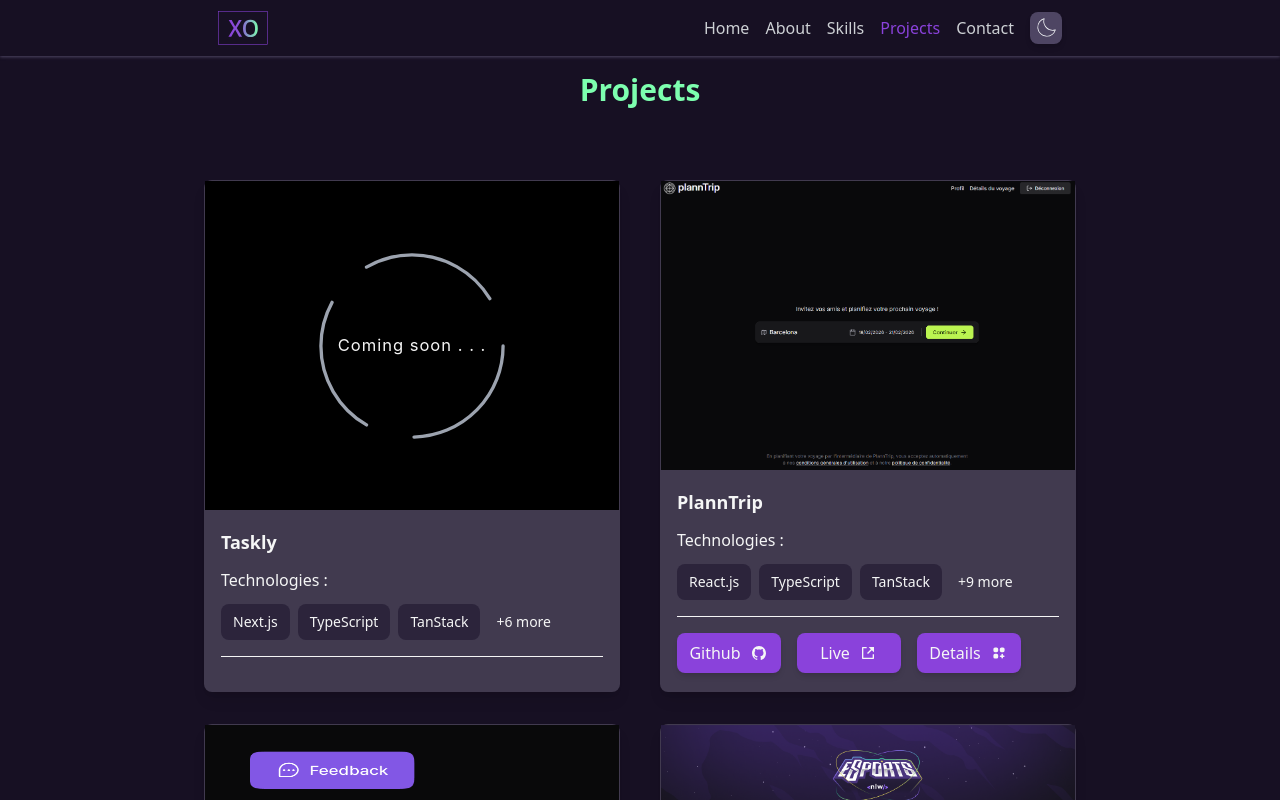
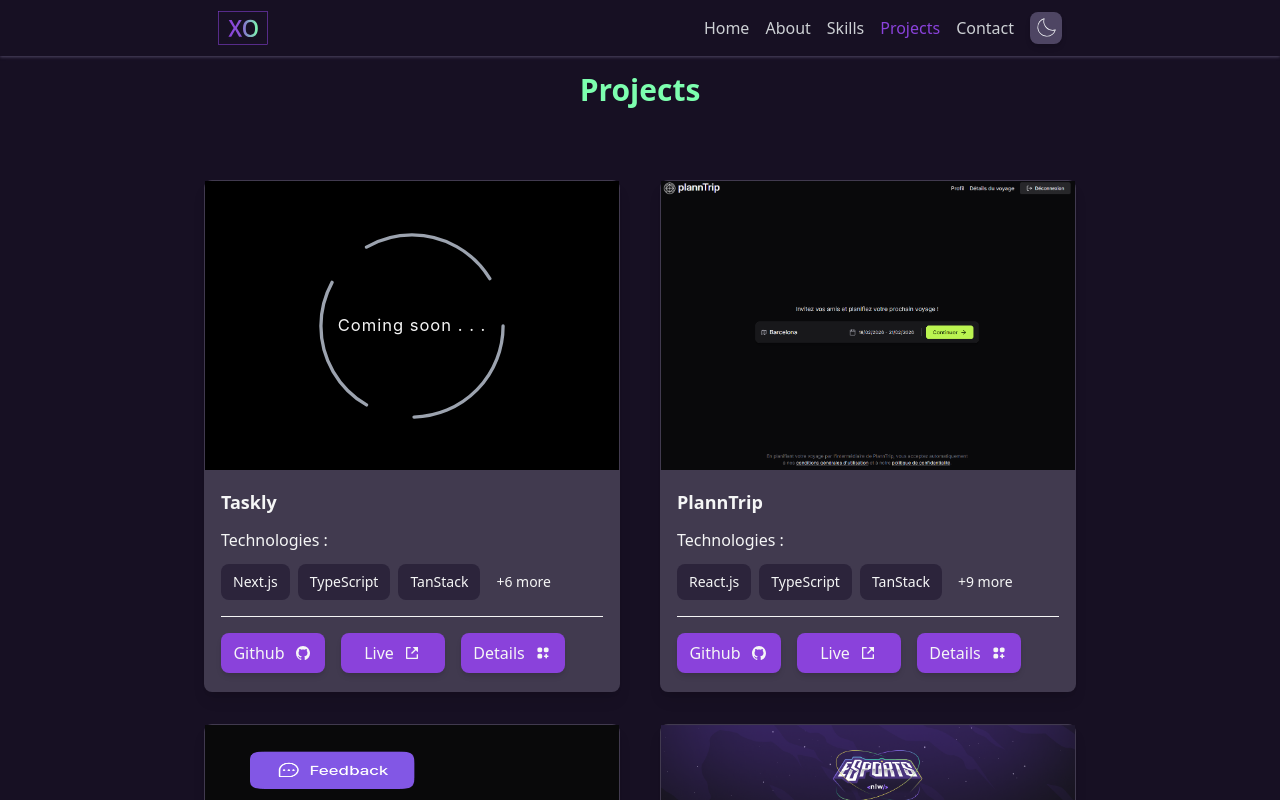
Before and after one commit to xeniaalex3/portfolio_xenia, a Next.js app: page /projects in a window 1280 px wide. Shown: the top 800 px of the page. Built offline with nearby package versions, Linux system fonts and the light colour scheme.

Commit message:
✨ update DetailProjectProps to make fields optional and enhance ProjectCardWrapper functionality

```diff
--- a/src/@types/wrapper.ts
+++ b/src/@types/wrapper.ts
@@ -24,13 +24,13 @@ export interface DetailProjectProps {
   id: number | string
   title: string
   description?: string
-  image: StaticImageData
-  technos: {
+  image?: StaticImageData
+  technos?: {
     frontend: string[]
     backend?: string[]
   }
   github_link?: string
   backend_repo?: string
   demo?: string
-  features: string[]
+  features?: string[]
 }
--- a/src/components/ui/ProjectCard/ProjectCardWrapper.tsx
+++ b/src/components/ui/ProjectCard/ProjectCardWrapper.tsx
@@ -24,11 +24,15 @@ function ProjectCardWrapper({
 
   const handleGithubClick = (e: React.MouseEvent) => {
     e.stopPropagation()
+    if (github_link) {
       window.open(github_link, '_blank')
+    }
   }
   const handleDemoClick = (e: React.MouseEvent) => {
     e.stopPropagation()
+    if (demo) {
       window.open(demo, '_blank')
+    }
   }
   const handleDetailsClick = () => {
     router.push(`/projects/${id}`)
@@ -74,7 +78,6 @@ function ProjectCardWrapper({
         </div>
         <hr className="my-2 border-t border-[var(--text-base)]" />
         <div className="flex md:flex-row xs:flex-wrap gap-4 mt-2">
-          {github_link && (
           <CustomButton
             text="Github"
             color="violet"
@@ -83,8 +86,6 @@ function ProjectCardWrapper({
             customCss="!w-[6.5rem] !h-[2.5rem]"
             onClick={handleGithubClick}
           />
-          )}
-          {demo && (
           <CustomButton
             text="Live"
             color="violet"
@@ -93,8 +94,6 @@ function ProjectCardWrapper({
             onClick={handleDemoClick}
             customCss="!w-[6.5rem] !h-[2.5rem]"
           />
-          )}
-           {id !== 1 && (
           <CustomButton
             text="Details"
             color="violet"
@@ -103,7 +102,6 @@ function ProjectCardWrapper({
             customCss="!w-[6.5rem] !h-[2.5rem]"
             onClick={handleDetailsClick}
           />
-            )}
         </div>
       </div>
     </div>
--- a/src/data/projects_data.ts
+++ b/src/data/projects_data.ts
@@ -81,6 +81,7 @@ export const ProjectDetailsData = [
     id: 1,
     title: 'Taskly',
     image: image1,
+    description: 'Project in development.',
   },
   {
     id: 2,
```
Lines whose indentation alone changed are shown as unchanged.
